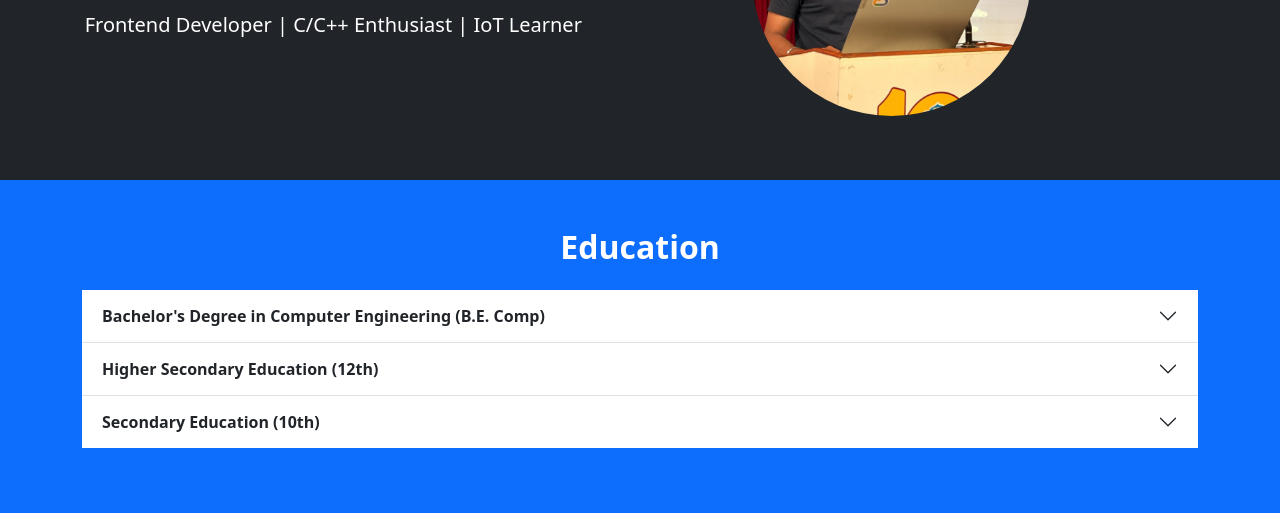
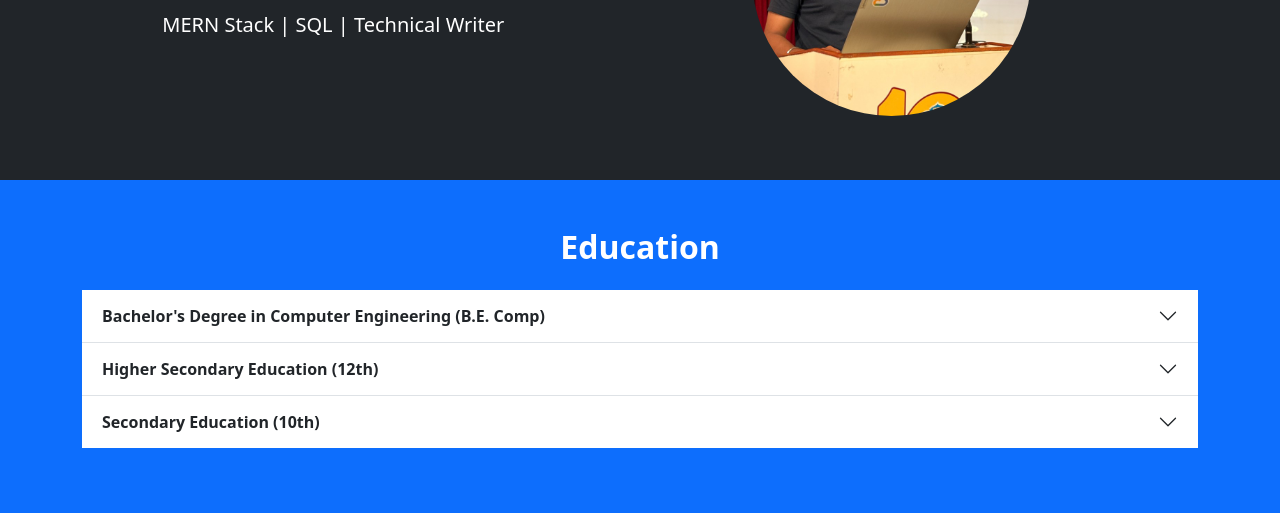
Before and after one commit to madhurdc/Portfolio, a plain HTML site: page index.html in a window 1280 px wide. Shown: the part 287-800 px from the top of the page. Drawn offline with nearby package versions, Linux system fonts and the light colour scheme.

Commit message:
Update index.html

```diff
--- a/index.html
+++ b/index.html
@@ -48,7 +48,7 @@
                         <a href="https://x.com/dcmadhur?s=11" target="_blank"><i class="bi bi-twitter text-light mx-1"></i></a>
                     </div>
                     <h1>Hi, I'm <span class="text-warning">Madhur Chandratre</span></h1>
-                    <p class="lead my-3">Frontend Developer | C/C++ Enthusiast | IoT Learner</p>
+                    <p class="lead my-3">MERN Stack | SQL | Technical Writer</p>
                 </div>
                 <img class="img-fluid my-0 my-sm-3 mx-auto d-sm-block rounded-circle" style="width:25%; height:25%;" src="img/me.jpg" alt="">
             </div>
```
